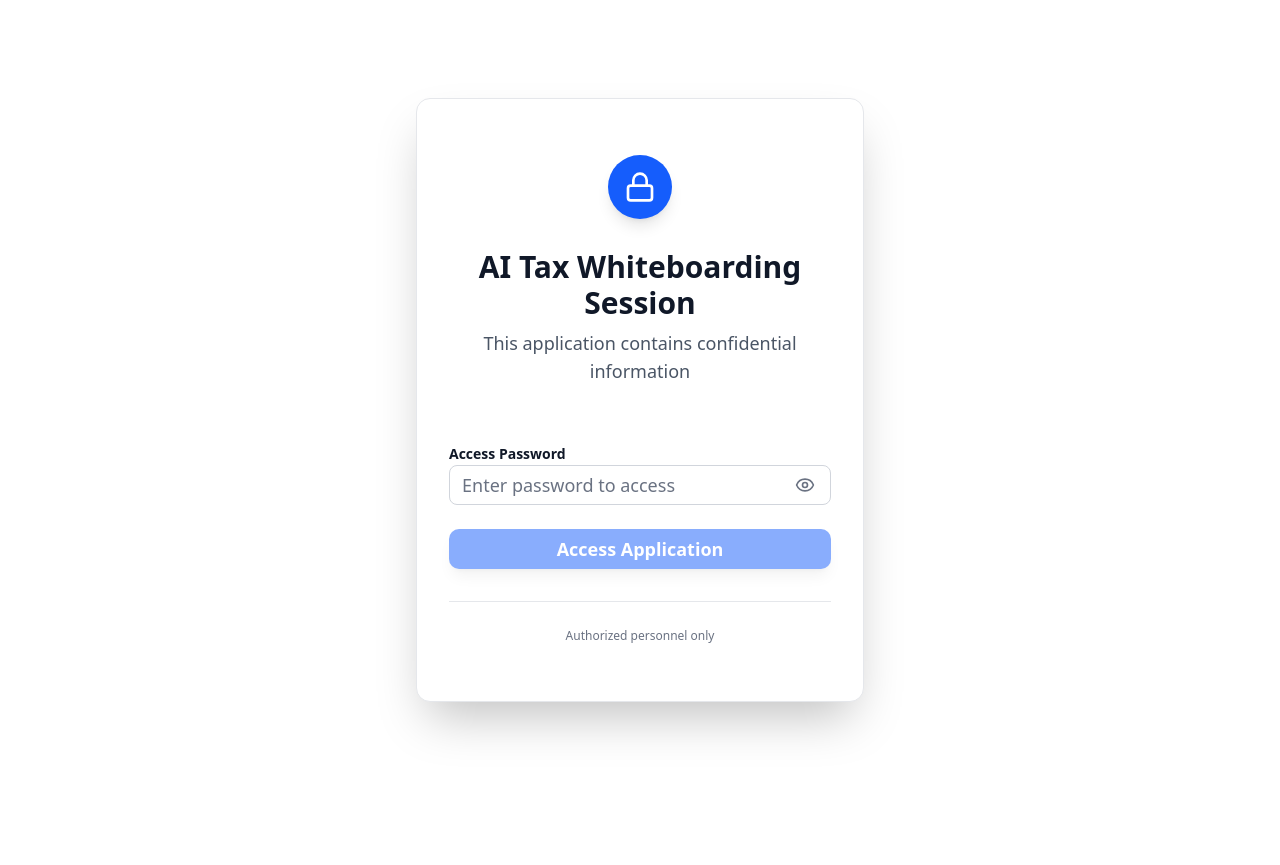
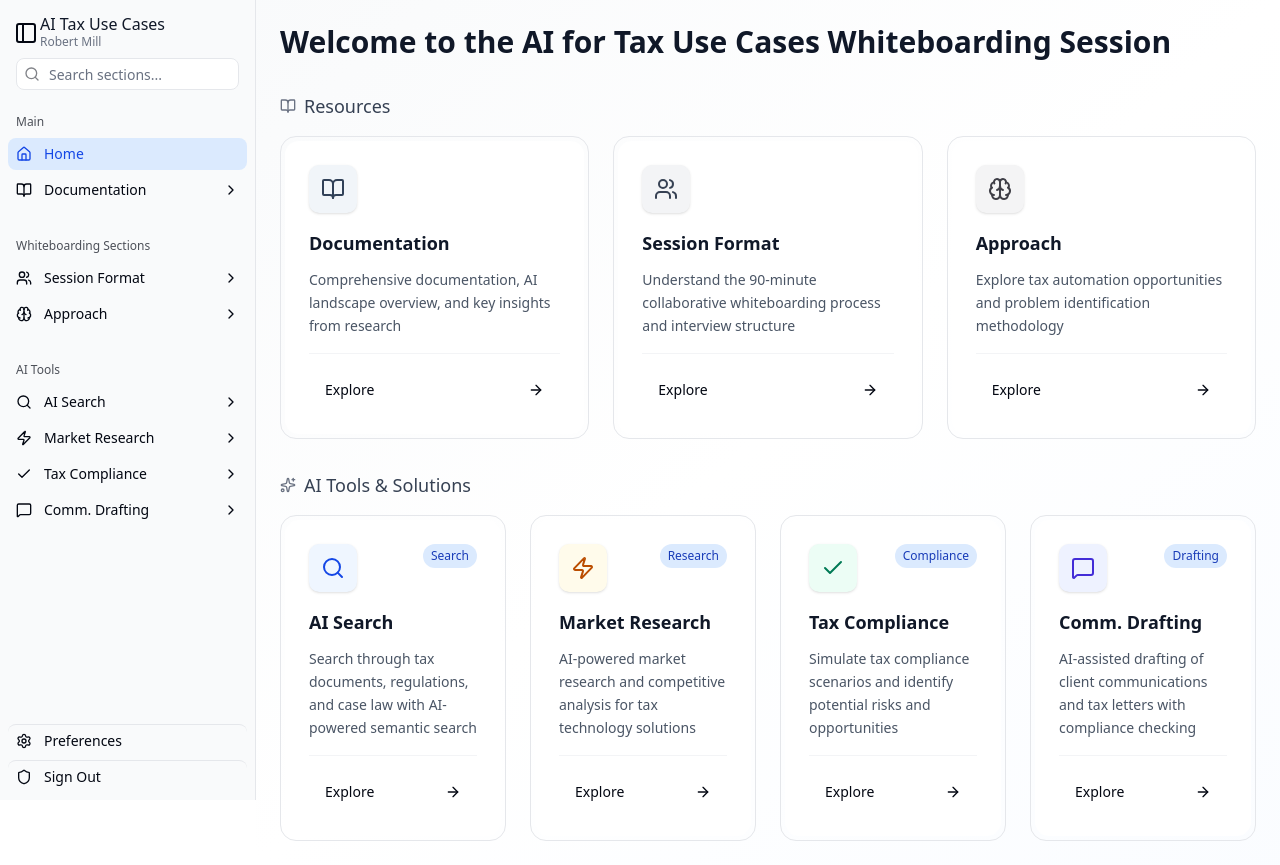
Before and after one commit to bertomill/ai-tax-solution, a Next.js app: page / in a window 1280 px wide. Before the commit the page ends 800 px from the top, so only its background shows below. Built offline with nearby package versions, Linux system fonts and the light colour scheme.

Commit message:
Remove password protection from application
🤖 Generated with [Claude Code](https://claude.ai/code)

Co-Authored-By: Claude <noreply@anthropic.com>

```diff
--- a/src/app/layout.tsx
+++ b/src/app/layout.tsx
@@ -5,7 +5,6 @@ import { SidebarProvider, SidebarInset } from "@/components/ui/sidebar";
 import { AppSidebar } from "@/components/app-sidebar";
 import { AppBreadcrumb } from "@/components/app-breadcrumb";
 import { ThemeProvider } from "@/lib/theme-provider";
-import { PasswordProtection } from "@/components/password-protection";
 
 const geistSans = Geist({
   variable: "--font-geist-sans",
@@ -41,15 +40,13 @@ export default function RootLayout({
         className={`${geistSans.variable} ${geistMono.variable} antialiased`}
       >
         <ThemeProvider>
-          <PasswordProtection>
-            <SidebarProvider>
+          <SidebarProvider>
               <AppSidebar />
               <SidebarInset>
                 <AppBreadcrumb />
                 {children}
               </SidebarInset>
-            </SidebarProvider>
-          </PasswordProtection>
+          </SidebarProvider>
         </ThemeProvider>
       </body>
     </html>
```
